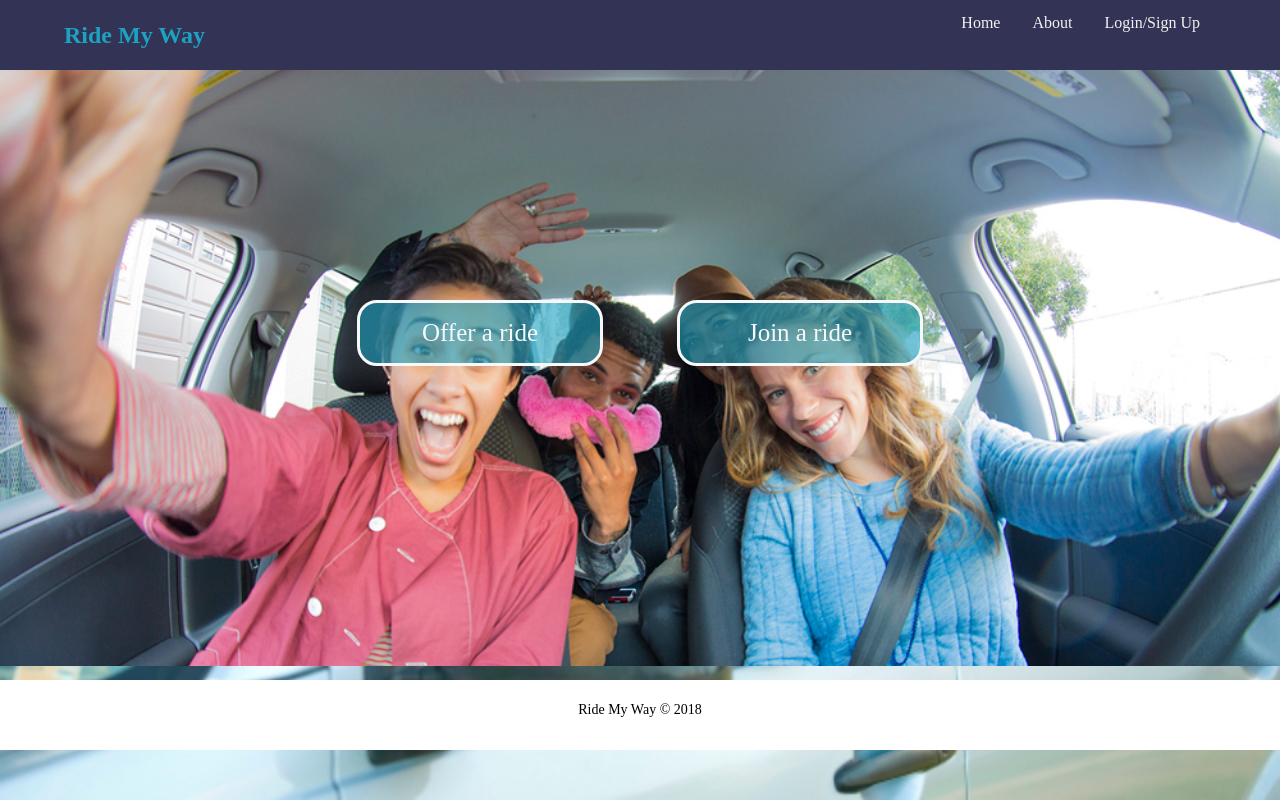
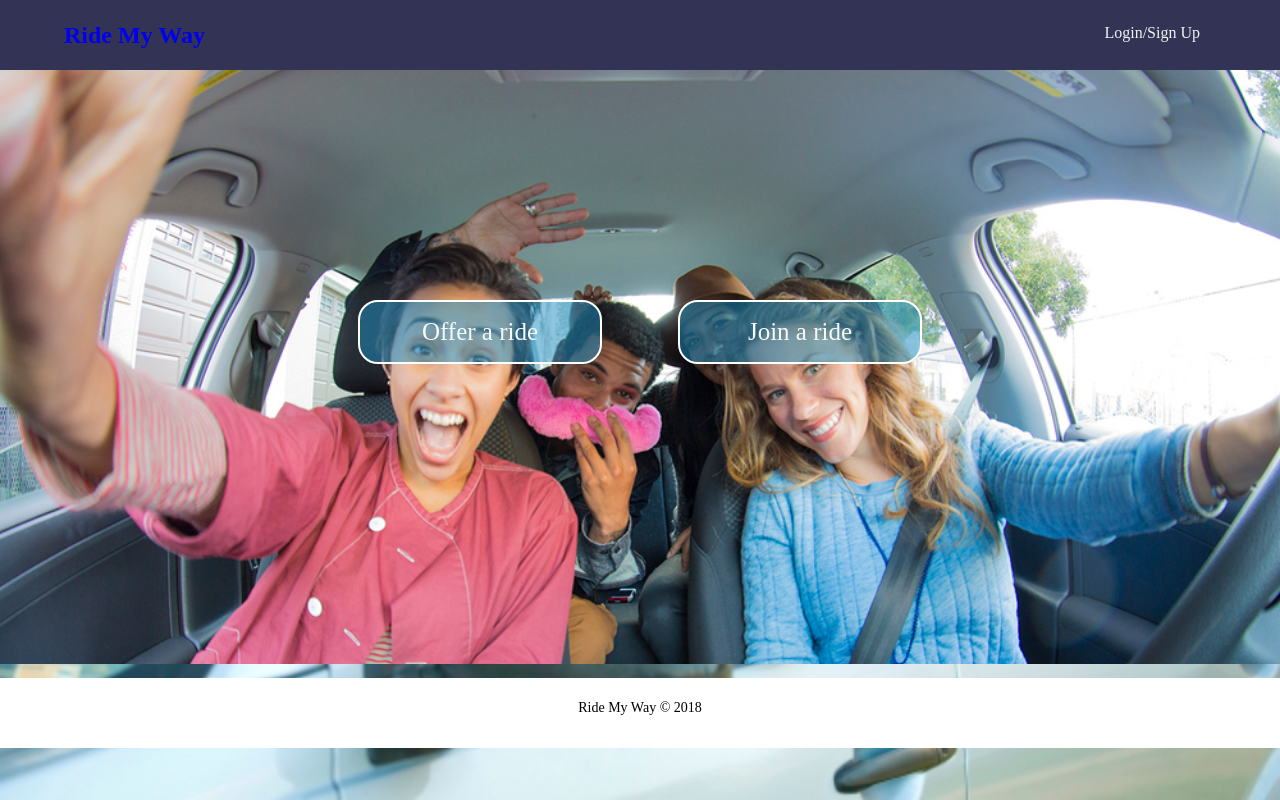
Before and after one commit to GodswillOnuoha/ride-my-way, a plain HTML site: page index.html in a window 1280 px wide. Drawn offline with Linux system fonts and the light colour scheme.

Commit message:
Hosting modified UI

```diff
--- a/index.html
+++ b/index.html
@@ -12,20 +12,20 @@
   <body>
     <nav class="navbar">
        <div class="logo">
-          <h2>Ride My Way</h2>
+          <h2> <a href="index.html">Ride My Way </a></h2>
        </div>
-       <a href="login.html">Login/Sign Up</a>
-       <a href="#">About</a>
-       <a href="index.html">Home</a>
+       <div class="navbar-link">
+        <a href="login.html">Login/Sign Up</a>
+       </div>
     </nav>
-    <section class="home-container" id="">
-      <div class="container">
-        <div class="btn">
+    <div class="home-container" id="">
+      <div id="overlay">
+        <div id="overlay_pill">
           <a href="create_ride.html">Offer a ride</a>
           <a href="all_rides_view.html">Join a ride</a>
         </div>
       </div>
-    </section>
+    </div>
     <footer id="home_footer">
       <p>
         Ride My Way &copy; 2018
--- a/static/styles/main.css
+++ b/static/styles/main.css
@@ -48,7 +48,7 @@ footer p{
 }
 
 /* Links inside the navbar */
-.navbar a {
+.navbar-link a {
     float: right;
     display: block;
     color: #f2f2f2;
@@ -56,10 +56,12 @@ footer p{
     padding: 14px 16px;
     text-decoration: none;
 }
-
-/* Change background on mouse-over */
-.navbar a:hover {
-    background: #ddd;
+.navbar-link {
+  height: 100%;
+  padding-top: 10px;
+}
+.navbar-link a:hover {
+    background: rgba(200, 200, 235, 0.6);
     color: black;
 }
 
@@ -68,40 +70,46 @@ footer p{
   height: 100%;
   line-height: 70px;
 }
+
+.logo a, .logo a:visited, .logo a:active, :hover{
+  text-decoration: none;
+}
+
 .logo h2 {
   margin: 0;
   padding: 0;
-  color: rgb(29, 162, 193);
+  color: #21f3f9;
 }
 
-.container {
+#overlay {
   display: flex;
-  align-items: center;
   justify-content: center;
   height: 100%;
 }
 
-.btn {
+#overlay_pill {
   font-size: 25px;
   width: 50%;
   height: 100%;
   display: flex;
-  justify-content: space-around;
-  align-items: center;
 }
 
-.btn a {
+#overlay_pill a {
   text-decoration: none;
+  border-radius: 20px;
+  display: block;
+  line-height: 60px;
   color: rgb(247, 248, 249);
   width: 240px;
   height: 60px;
   text-align: center;
-  border:3px solid rgb(247, 248, 249);
-  border-radius: 20px;
+  border:2px solid white;
+  background: rgba(31, 144, 195, 0.5);
   margin: 300px auto;
-  display: block;
-  line-height: 60px;
-  background: rgba(29, 162, 193, 0.6);
+}
+
+#overlay_pill a:hover{
+  background: rgba(200, 144, 35, 0.5);
 }
 
 
@@ -123,7 +131,7 @@ label {
 
 .form{
   margin: 20px auto;
-  width: 300px;
+  width: 420px;
   padding: 30px 25px;
   background: white;
   border: 1px solid #c4c4c4;
```
Also changed, not shown: all_rides_view.html (+9 -8 lines), create_ride.html (+7 -6 lines), login.html (+9 -18 lines), ride_details_view.html (+9 -7 lines), ride_owner_view.html (+8 -8 lines), user_profile.html (+9 -8 lines).
